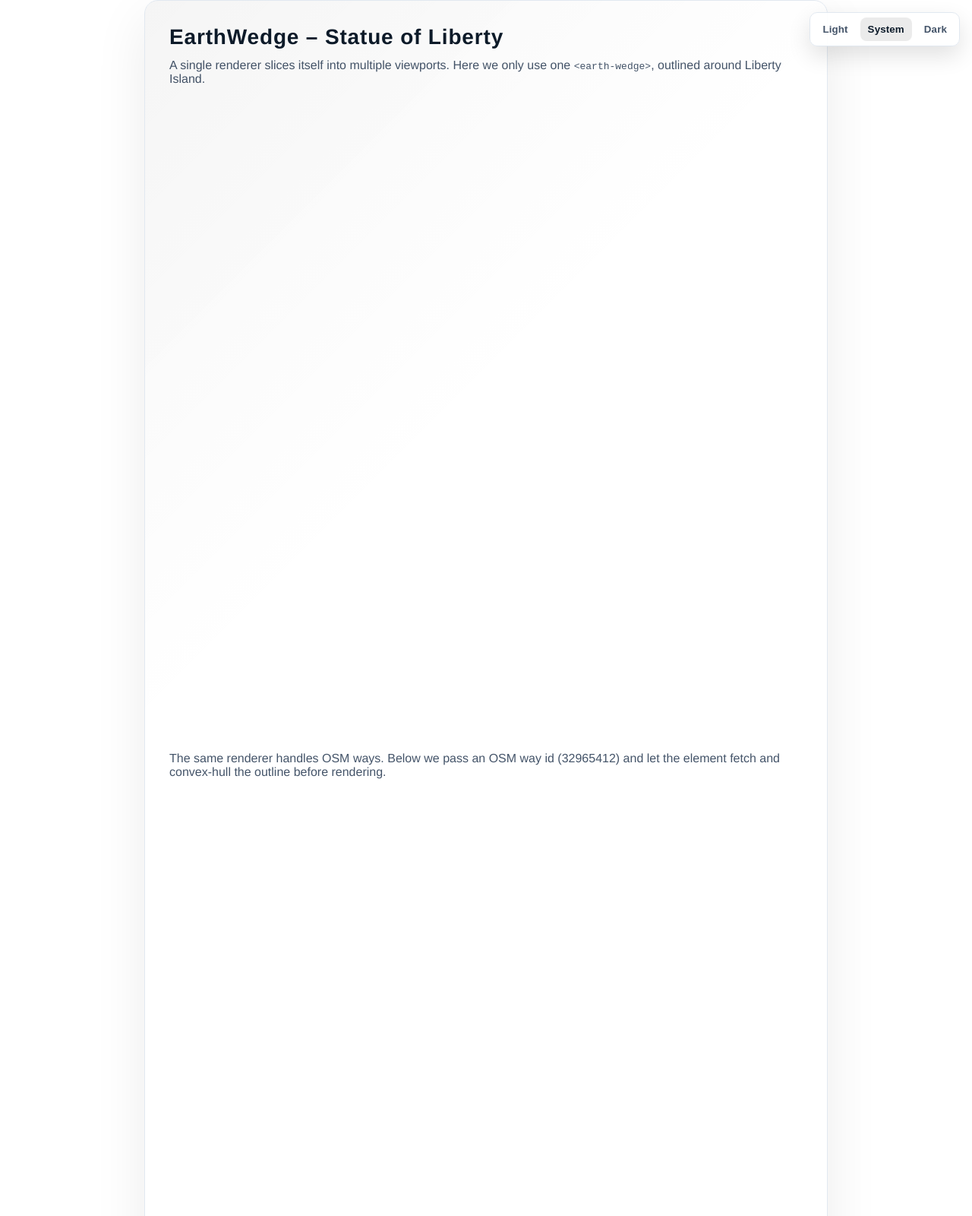
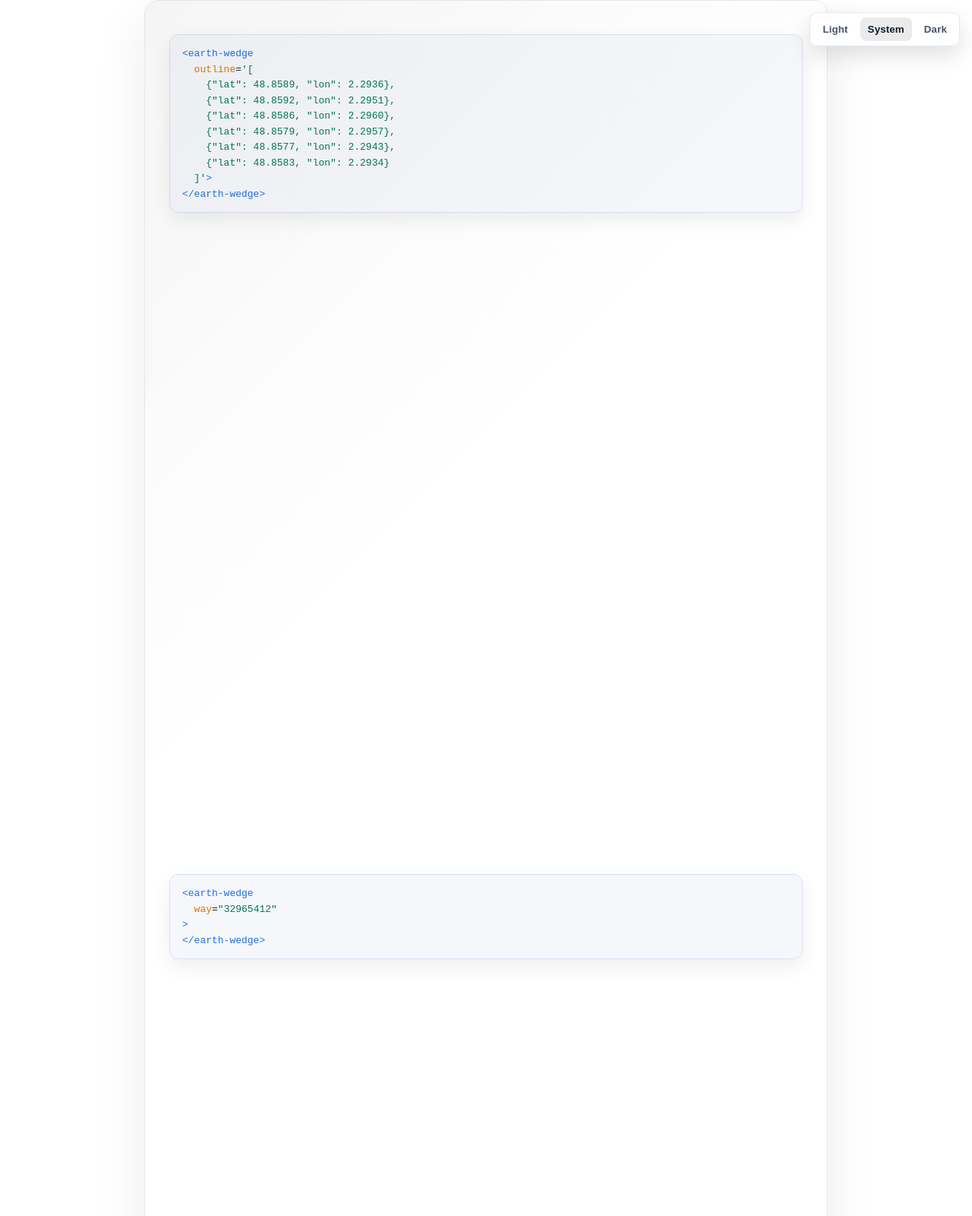
Before and after one commit to ddnn55/EarthWedge, a website built with Vite: page demo.html in a window 1280 px wide. Shown: the top 1600 px of the page at 76% size. Built offline with nearby package versions, Linux system fonts and the light colour scheme; some packages are replaced by stand-ins of ours; no server answers.

Commit message:
Enhance code block styling and improve theme support in demo.html

```diff
--- a/demo.html
+++ b/demo.html
@@ -16,6 +16,10 @@
         --shell-border: #e1e8f0;
         --shell-highlight: rgba(0, 0, 0, 0.04);
         --shadow: 0 24px 70px rgba(0, 0, 0, 0.08);
+        --code-bg: #f5f7fb;
+        --code-border: #d9e3f0;
+        --code-text: #0d1b2a;
+        --code-accent: #1f6feb;
         color-scheme: light;
       }
       :root[data-resolved-theme="dark"] {
@@ -26,6 +30,10 @@
         --shell-border: rgba(255, 255, 255, 0.08);
         --shell-highlight: rgba(255, 255, 255, 0.06);
         --shadow: 0 24px 70px rgba(0, 0, 0, 0.45);
+        --code-bg: #0b1728;
+        --code-border: #1c2b3c;
+        --code-text: #e8edf2;
+        --code-accent: #7cc2ff;
         color-scheme: dark;
       }
       @media (prefers-color-scheme: dark) {
@@ -80,12 +88,47 @@
         margin: 0 0 24px;
         color: var(--text-secondary);
       }
+      pre.code-block {
+        margin: 12px 0 24px;
+        padding: 14px 16px;
+        background: var(--code-bg);
+        border: 1px solid var(--code-border);
+        border-radius: 12px;
+        color: var(--code-text);
+        font-family: "SFMono-Regular", Consolas, "Liberation Mono", Menlo, monospace;
+        font-size: 13px;
+        line-height: 1.5;
+        overflow-x: auto;
+        box-shadow: 0 10px 25px rgba(0, 0, 0, 0.07);
+      }
+      pre.code-block code {
+        color: inherit;
+        white-space: pre;
+      }
+      .code-tag {
+        color: var(--code-accent);
+      }
+      .code-attr {
+        color: #d97706;
+      }
+      :root[data-resolved-theme="dark"] .code-attr {
+        color: #fbbf24;
+      }
+      .code-value {
+        color: #047857;
+      }
+      :root[data-resolved-theme="dark"] .code-value {
+        color: #34d399;
+      }
       earth-wedge {
         display: block;
         width: 100%;
         aspect-ratio: 16 / 9;
         border-radius: 12px;
         overflow: hidden;
+      }
+      .demo-shell earth-wedge + earth-wedge {
+        margin-top: 12px;
       }
       .theme-toggle {
         position: absolute;
@@ -135,32 +178,31 @@
       <button type="button" data-theme="dark">Dark</button>
     </div>
     <div class="demo-shell">
-      <h1>EarthWedge – Statue of Liberty</h1>
-      <p>
-        A single renderer slices itself into multiple viewports. Here we only use one
-        <code>&lt;earth-wedge&gt;</code>, outlined around Liberty Island.
-      </p>
+      <pre class="code-block"><code><span class="code-tag">&lt;earth-wedge</span>
+  <span class="code-attr">outline</span>=<span class="code-value">'[
+    {"lat": 48.8589, "lon": 2.2936},
+    {"lat": 48.8592, "lon": 2.2951},
+    {"lat": 48.8586, "lon": 2.2960},
+    {"lat": 48.8579, "lon": 2.2957},
+    {"lat": 48.8577, "lon": 2.2943},
+    {"lat": 48.8583, "lon": 2.2934}
+  ]'</span><span class="code-tag">&gt;</span>
+<span class="code-tag">&lt;/earth-wedge&gt;</span></code></pre>
       <earth-wedge
-        id="demo-wedge"
-        name="Statue of Liberty"
         outline='[
-          {"lat": 40.6904, "lon": -74.0471},
-          {"lat": 40.6906, "lon": -74.0451},
-          {"lat": 40.6890, "lon": -74.0438},
-          {"lat": 40.6882, "lon": -74.0456},
-          {"lat": 40.6884, "lon": -74.0474}
+          {"lat": 48.8589, "lon": 2.2936},
+          {"lat": 48.8592, "lon": 2.2951},
+          {"lat": 48.8586, "lon": 2.2960},
+          {"lat": 48.8579, "lon": 2.2957},
+          {"lat": 48.8577, "lon": 2.2943},
+          {"lat": 48.8583, "lon": 2.2934}
         ]'
       ></earth-wedge>
-      <p style="margin-top: 18px; color: var(--text-secondary);">
-        The same renderer handles OSM ways. Below we pass an OSM way id (32965412) and let the element
-        fetch and convex-hull the outline before rendering.
-      </p>
-      <earth-wedge
-        id="demo-wedge-way"
-        name="OSM Way 32965412"
-        way="32965412"
-        style="margin-top: 12px;"
-      ></earth-wedge>
+      <pre class="code-block"><code><span class="code-tag">&lt;earth-wedge</span>
+  <span class="code-attr">way</span>=<span class="code-value">"32965412"</span>
+<span class="code-tag">&gt;</span>
+<span class="code-tag">&lt;/earth-wedge&gt;</span></code></pre>
+      <earth-wedge way="32965412"></earth-wedge>
     </div>
 
     <script type="module">
```
